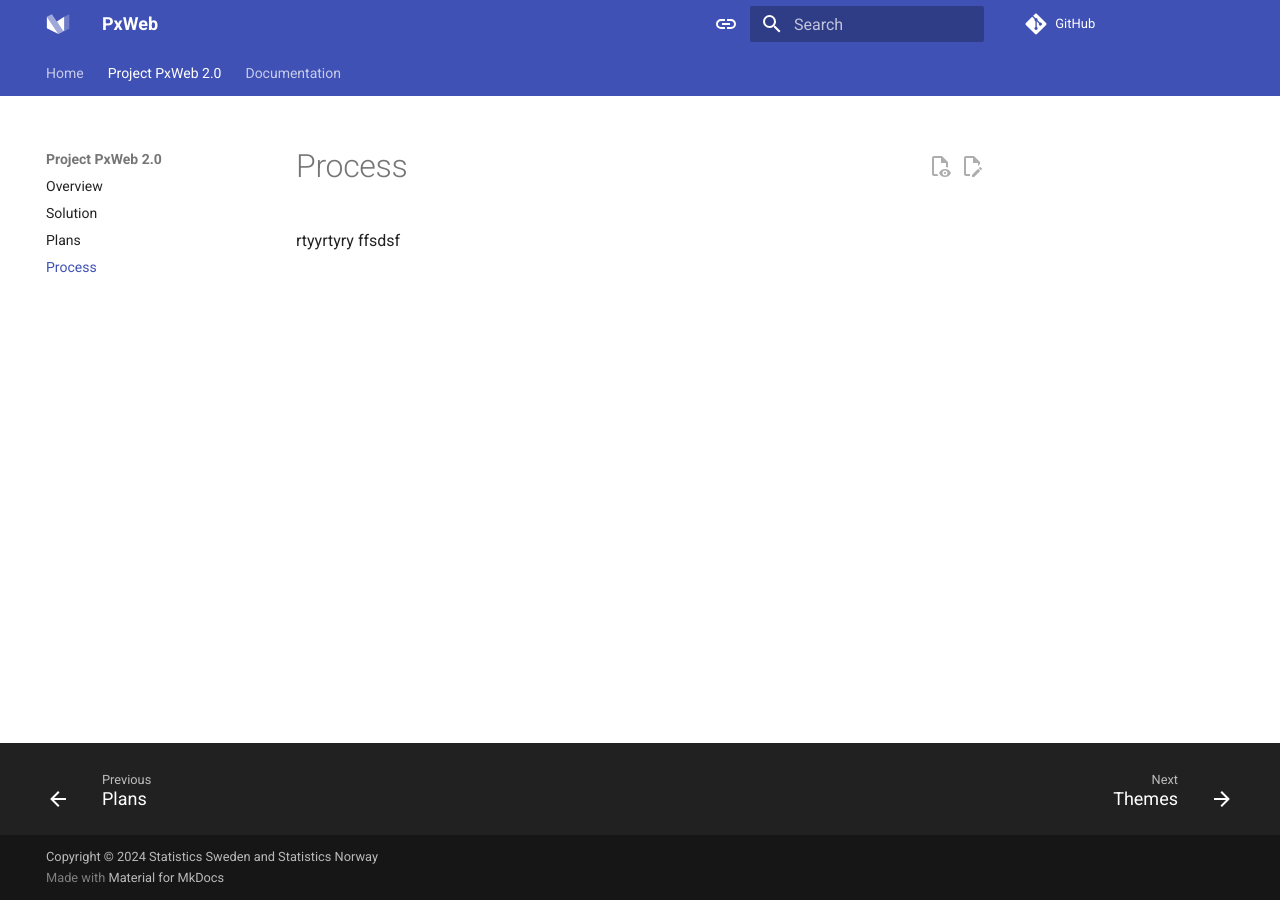
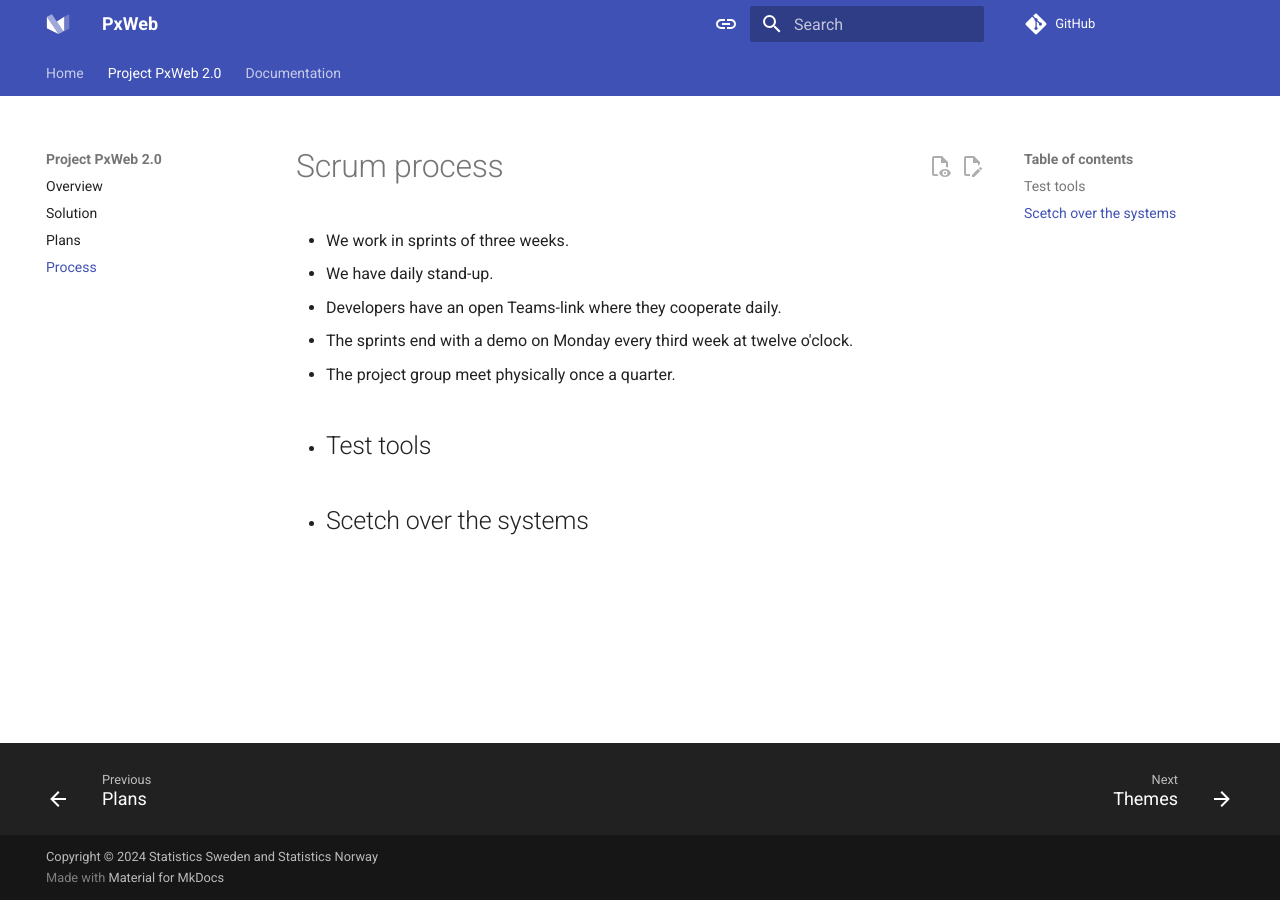
Before and after one commit to PxTools/PxWeb2, an MkDocs documentation site: the page built from docs/project/process.md, in a window 1280 px wide. Built offline with MkDocs 1.6.1 and Material for MkDocs 9.7.7, drawn with Linux system fonts in a browser that asks for light colours; comment, search, counter and statistics services are not loaded.

Commit message:
Update process.md

```diff
--- a/docs/project/process.md
+++ b/docs/project/process.md
@@ -1,2 +1,8 @@
-rtyyrtyry
-ffsdsf
+# Scrum process
+- We work in sprints of three weeks.
+- We have daily stand-up.
+- Developers have an open Teams-link where they cooperate daily.
+- The sprints end with a demo on Monday every third week at twelve o'clock.
+- The project group meet physically once a quarter.
+- ## Test tools
+- ## Scetch over the systems
```
